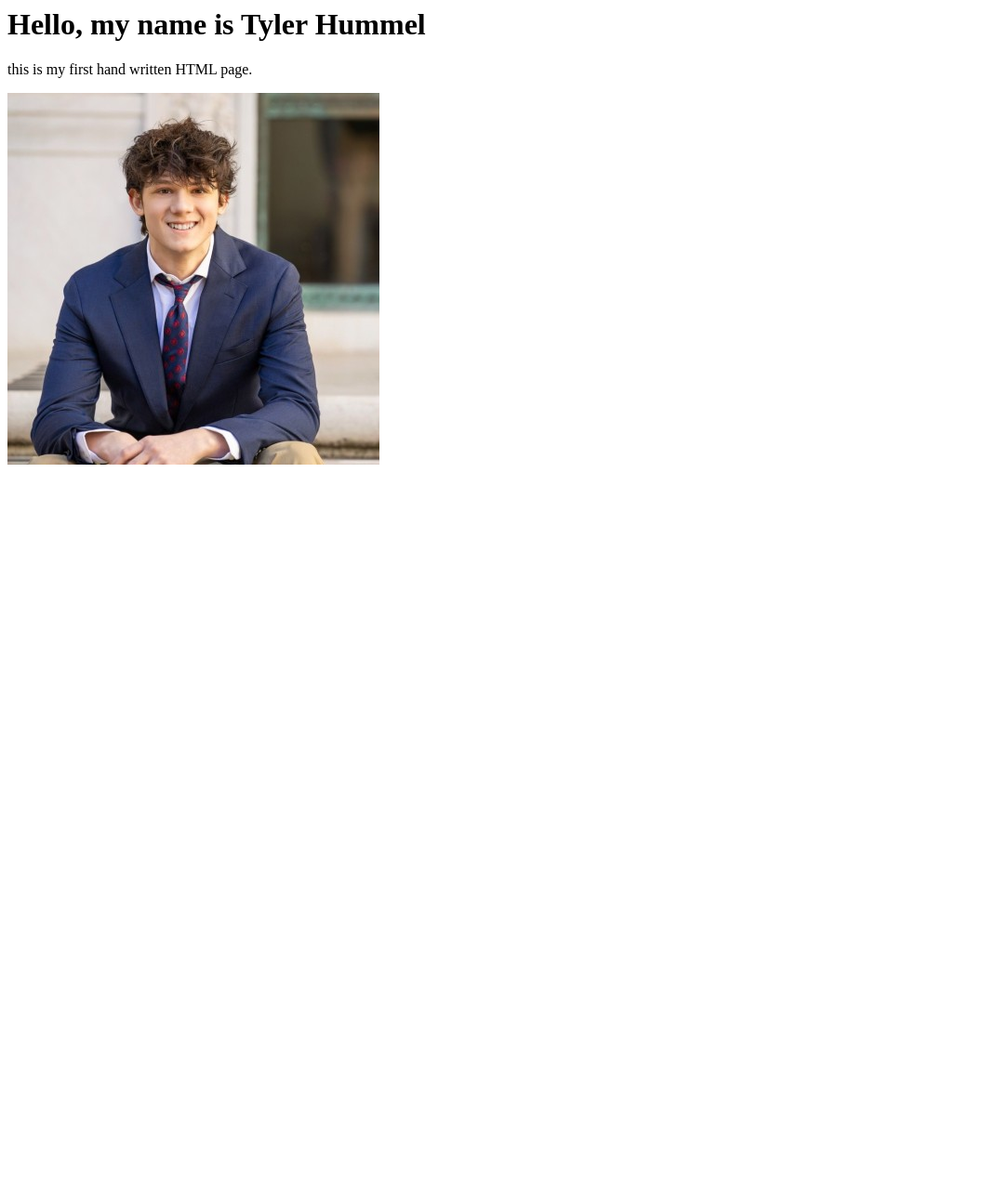
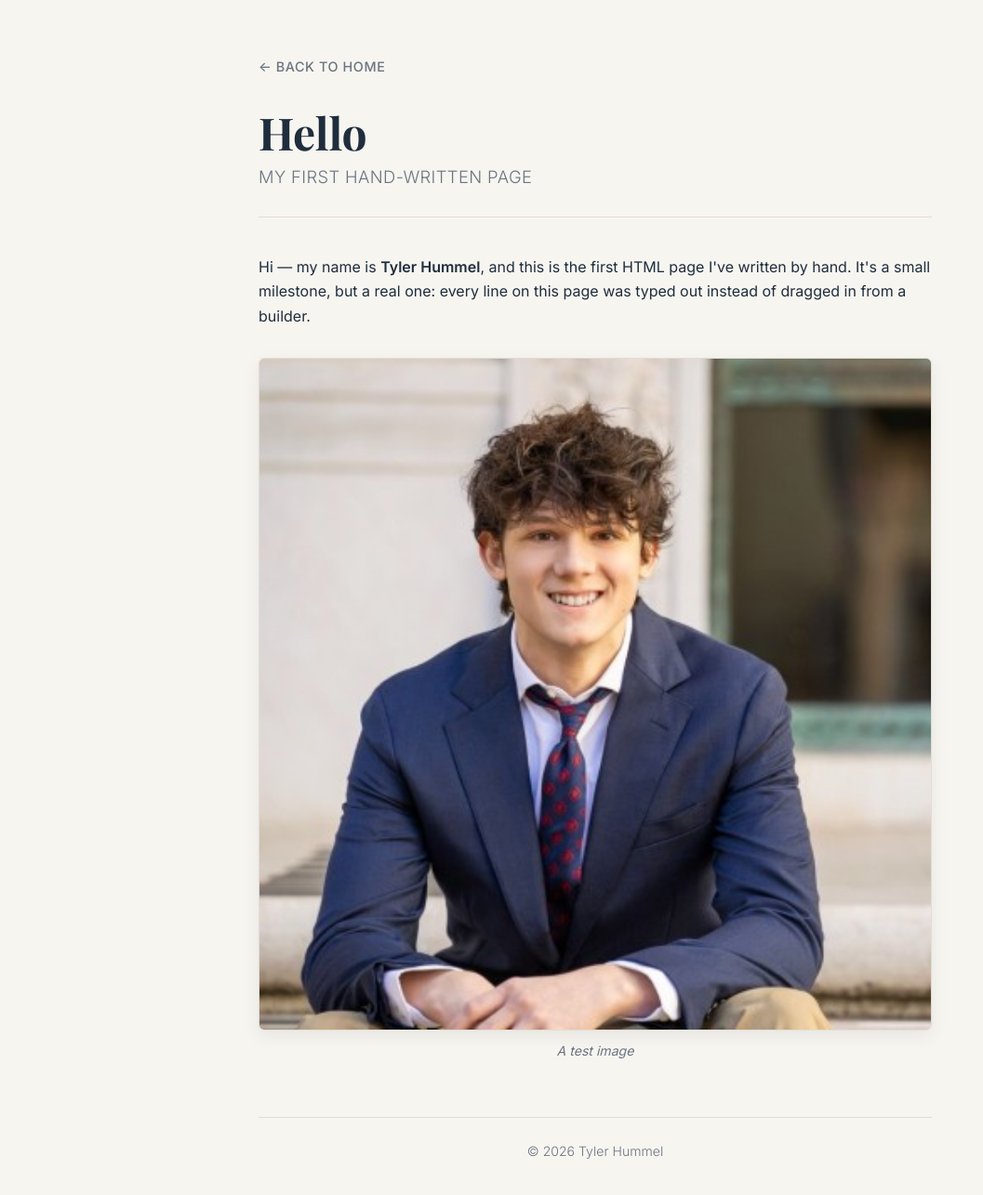
Before and after one commit to Tyler56798/oim3690, a plain HTML site: page hello.html in a window 1280 px wide. Shown: the whole page at 93% size, without its empty margins (0-1057 px from the left). Before the commit the page ends 800 px from the top, so only its background shows below. Drawn offline with nearby package versions, Linux system fonts and the light colour scheme.

Commit message:
AI Improved Hello and Index.html
In this commit I used AI to improve my hello.html. I had it match the same style as my index.html homepage. One thing I noticed is that on my hello.html there is a redirect back to the homepage but there's no way to get to the hello.html from the index.html. I went ahead and made a little change so you can navigate between both pages freely.

```diff
--- a/hello.html
+++ b/hello.html
@@ -1,16 +1,172 @@
-<DOCTYPE html>
-    <html lang=en>
+<!DOCTYPE html>
+<html lang="en">
+<head>
+    <meta charset="UTF-8">
+    <meta name="viewport" content="width=device-width, initial-scale=1.0">
+    <title>Hello &middot; Tyler Hummel</title>
+    <link rel="preconnect" href="https://fonts.googleapis.com">
+    <link rel="preconnect" href="https://fonts.gstatic.com" crossorigin>
+    <link href="https://fonts.googleapis.com/css2?family=Playfair+Display:wght@600;700&family=Inter:wght@300;400;500;600&display=swap" rel="stylesheet">
+    <style>
+        /* 60/30/10 palette
+           60% â€” warm off-white background (#f7f5f0)
+           30% â€” deep navy text & secondary surfaces (#1f2d3d)
+           10% â€” warm amber accent (#c47b2e)
+        */
+        :root {
+            --bg: #f7f5f0;
+            --ink: #1f2d3d;
+            --accent: #c47b2e;
+            --muted: #6b7480;
+            --line: #e3ddd2;
+        }
 
-    <head>
-        <title>Hello</title>
-    </head>
+        * { box-sizing: border-box; }
 
-    <head>
+        body {
+            font-family: 'Inter', -apple-system, BlinkMacSystemFont, sans-serif;
+            font-weight: 400;
+            background-color: var(--bg);
+            color: var(--ink);
+            line-height: 1.65;
+            margin: 0;
+            padding: 0;
+        }
 
-    <body>
-        <h1>Hello, my name is Tyler Hummel</h1>
-        <p> this is my first hand written HTML page.</p>
-        <img src=images/1687278622482.jpg alt=A test image>
-    </body>
+        .container {
+            max-width: 780px;
+            margin: 0 auto;
+            padding: 60px 28px 80px;
+        }
 
-    </html>
+        nav {
+            margin-bottom: 32px;
+            font-size: 0.9em;
+            letter-spacing: 0.04em;
+            text-transform: uppercase;
+        }
+
+        nav a {
+            color: var(--muted);
+            text-decoration: none;
+            font-weight: 500;
+            transition: color 0.15s ease;
+        }
+
+        nav a:hover {
+            color: var(--accent);
+        }
+
+        header {
+            border-bottom: 1px solid var(--line);
+            padding-bottom: 28px;
+            margin-bottom: 40px;
+        }
+
+        h1, h2 {
+            font-family: 'Playfair Display', Georgia, serif;
+            font-weight: 700;
+            color: var(--ink);
+            letter-spacing: -0.01em;
+        }
+
+        h1 {
+            font-size: 3em;
+            margin: 0 0 6px 0;
+            line-height: 1.1;
+        }
+
+        h2 {
+            font-size: 1.6em;
+            margin: 44px 0 14px 0;
+            position: relative;
+            padding-left: 16px;
+        }
+
+        h2::before {
+            content: "";
+            position: absolute;
+            left: 0;
+            top: 12px;
+            bottom: 12px;
+            width: 4px;
+            background-color: var(--accent);
+            border-radius: 2px;
+        }
+
+        .subtitle {
+            font-family: 'Inter', sans-serif;
+            font-weight: 300;
+            color: var(--muted);
+            font-size: 1.15em;
+            letter-spacing: 0.02em;
+            text-transform: uppercase;
+            margin: 0;
+        }
+
+        p {
+            margin: 0 0 14px 0;
+        }
+
+        .figure {
+            margin: 32px 0 8px 0;
+        }
+
+        .figure img {
+            display: block;
+            width: 100%;
+            height: auto;
+            border-radius: 6px;
+            border: 1px solid var(--line);
+            box-shadow: 0 6px 18px rgba(31, 45, 61, 0.08);
+        }
+
+        .caption {
+            margin-top: 10px;
+            font-size: 0.88em;
+            color: var(--muted);
+            font-style: italic;
+            text-align: center;
+        }
+
+        footer {
+            margin-top: 60px;
+            padding-top: 24px;
+            border-top: 1px solid var(--line);
+            color: var(--muted);
+            font-size: 0.88em;
+            text-align: center;
+            font-weight: 300;
+        }
+    </style>
+</head>
+<body>
+    <div class="container">
+        <nav>
+            <a href="index.html">&larr; Back to home</a>
+        </nav>
+
+        <header>
+            <h1>Hello</h1>
+            <p class="subtitle">My first hand-written page</p>
+        </header>
+
+        <section>
+            <p>
+                Hi &mdash; my name is <strong>Tyler Hummel</strong>, and this is the first
+                HTML page I've written by hand. It's a small milestone, but a real one:
+                every line on this page was typed out instead of dragged in from a builder.
+            </p>
+
+            <figure class="figure">
+                <img src="images/1687278622482.jpg" alt="A test image">
+                <figcaption class="caption">A test image</figcaption>
+            </figure>
+        </section>
+
+        <footer>
+            &copy; 2026 Tyler Hummel
+        </footer>
+    </div>
+</body>
+</html>
```
Also changed, not shown: index.html (+22 -0 lines).
